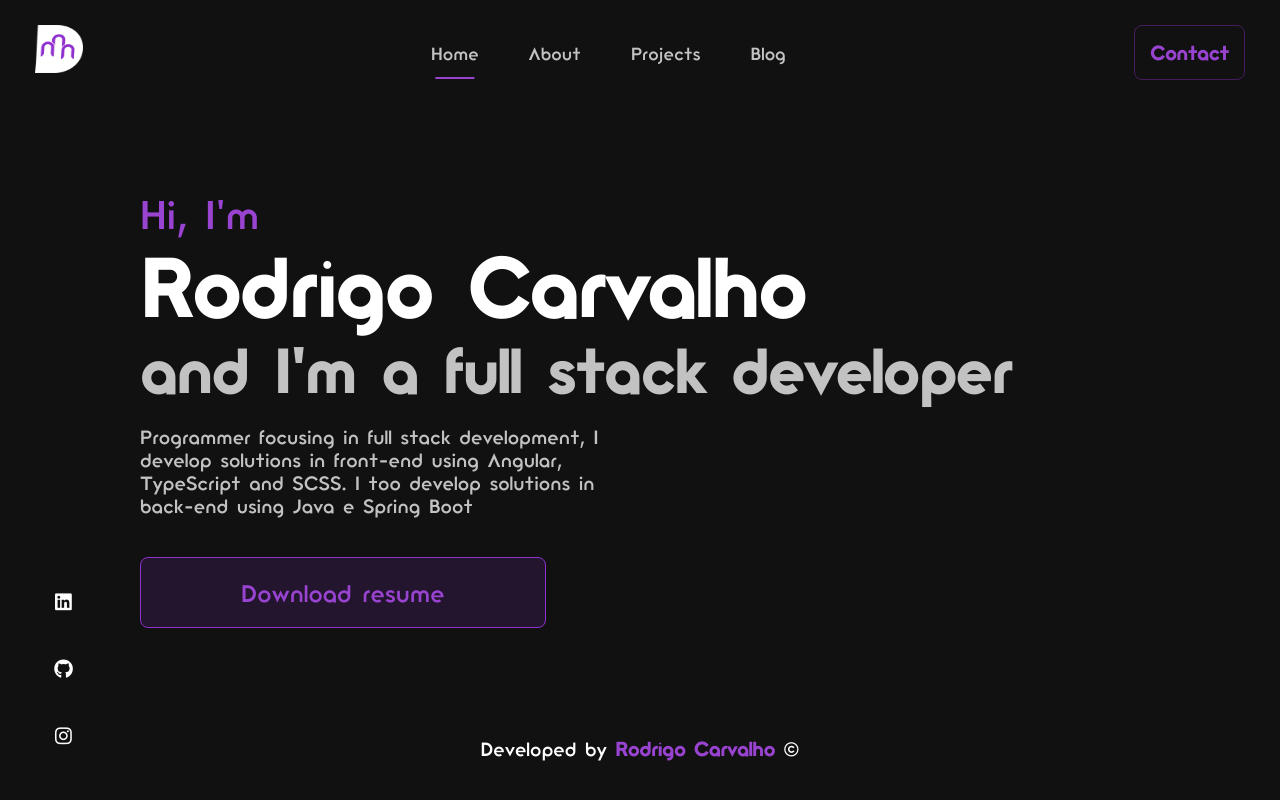
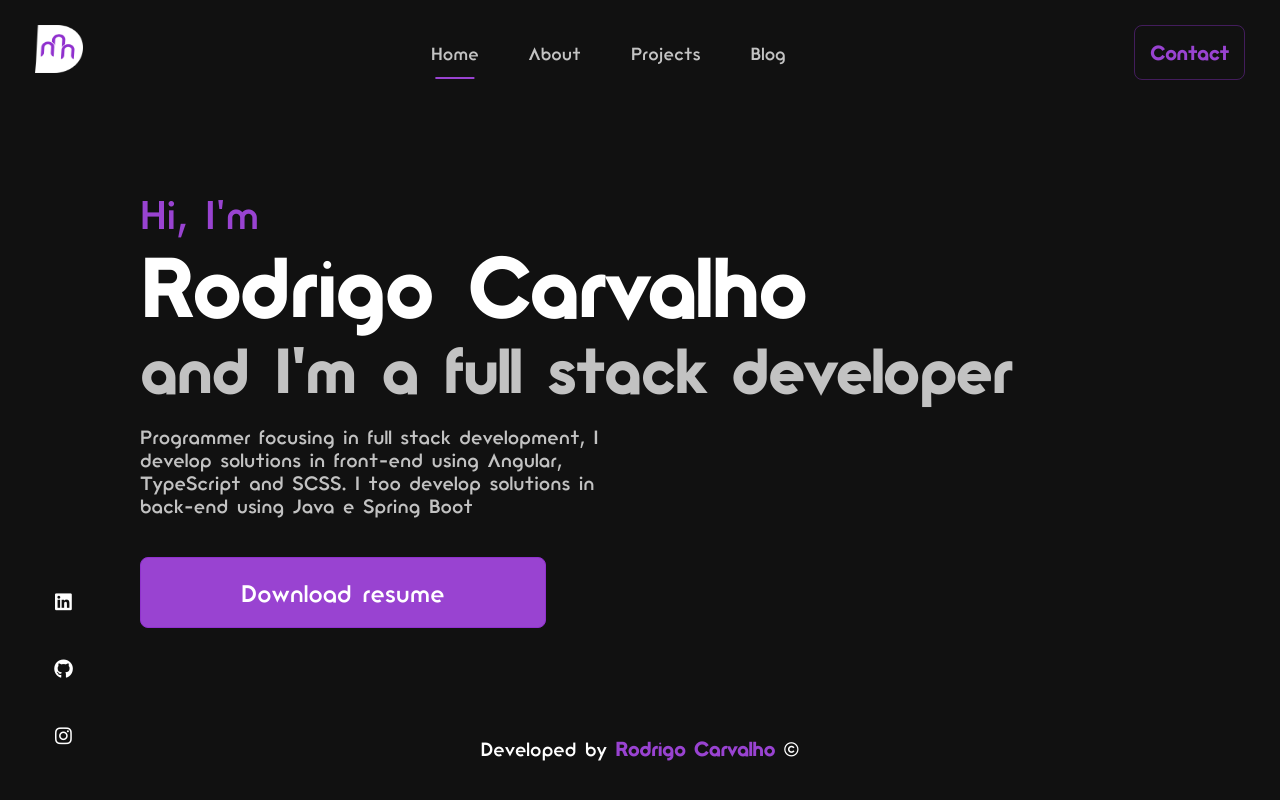
Before and after one commit to rodrigocarvalhodev/portfolio-duckdeveloper, an Angular app: page /home in a window 1280 px wide. In both pictures the pointer is over the button "Download resume". Built offline with nearby package versions, Linux system fonts and the light colour scheme.

Commit message:
change download resume hover and resume

```diff
--- a/src/app/pages/home/home.component.scss
+++ b/src/app/pages/home/home.component.scss
@@ -55,7 +55,8 @@
             }
 
             button:hover {
-                background-color: rgba(144, 48, 206, 0.15);
+                background-color: #9943d1;
+                color: #FFF;
             }
         }
 
```
